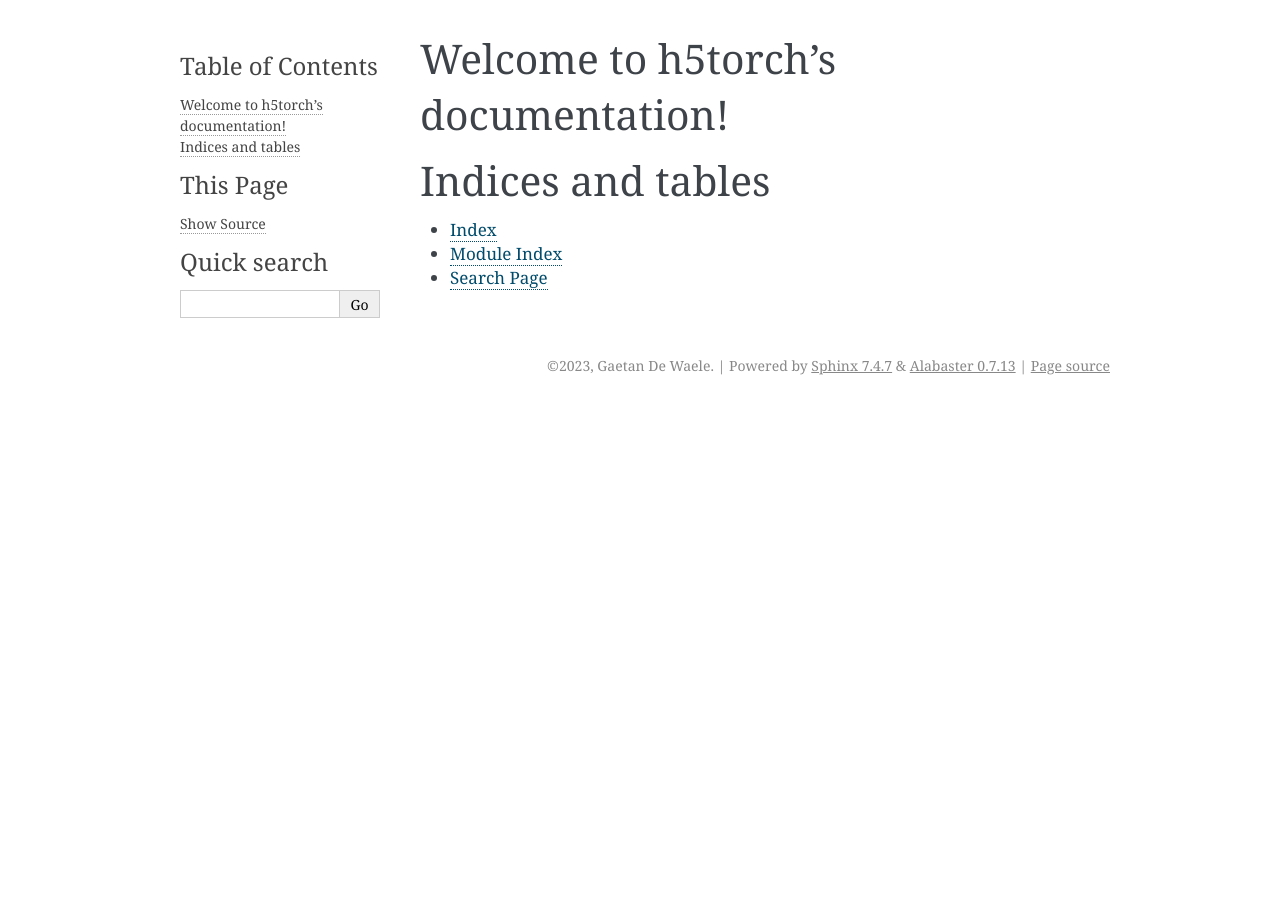
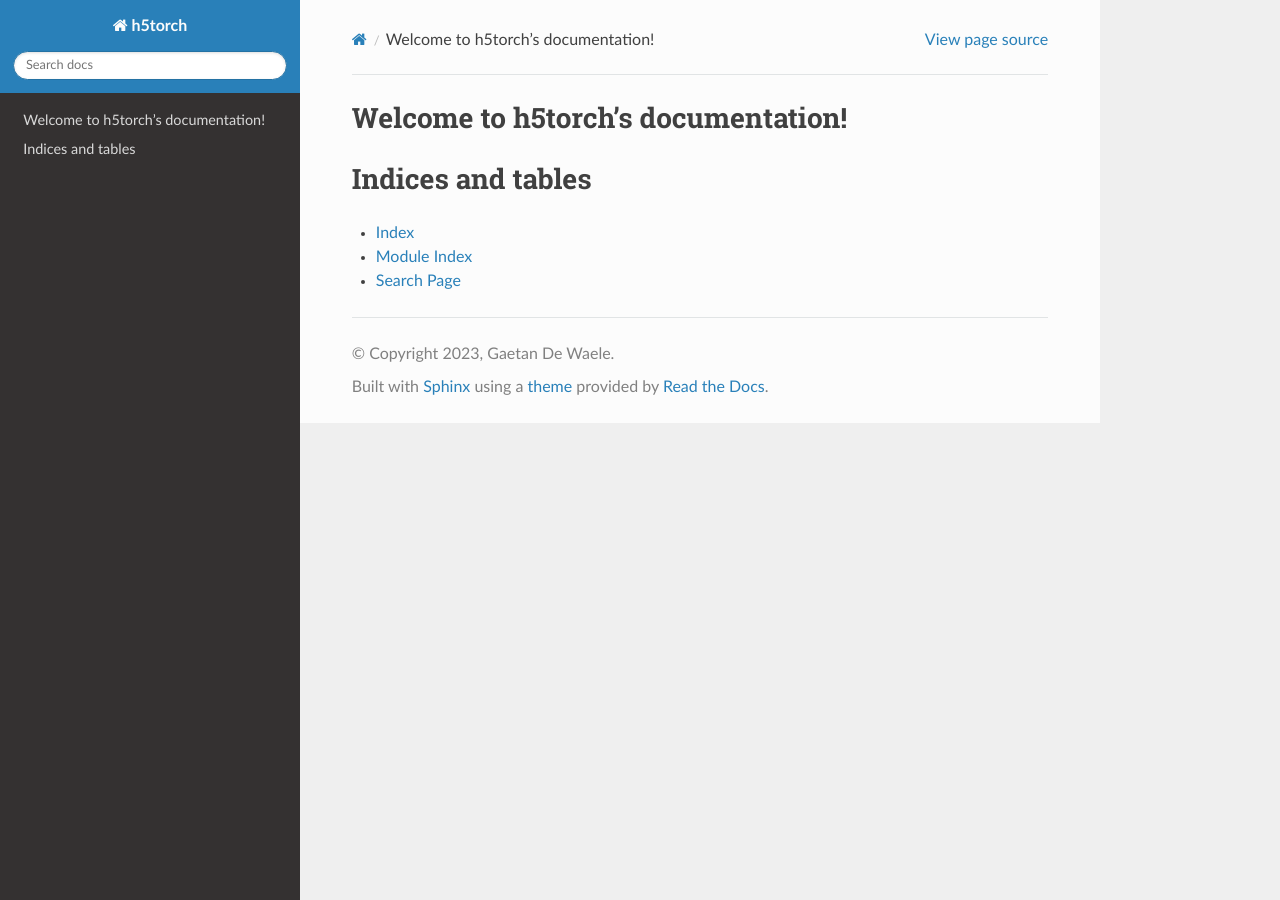
Before and after one commit to gdewael/h5torch, a Sphinx documentation site: the page built from docs/index.rst, in a window 1280 px wide. Built offline with Sphinx 7.4.7 and the Read the Docs theme 2.0.0, drawn with Linux system fonts in a browser that asks for light colours; some of the changed lines change nothing that is shown.

Commit message:
testing conf

```diff
--- a/docs/conf.py
+++ b/docs/conf.py
@@ -15,9 +15,11 @@ release = '0.1.8'
 # https://www.sphinx-doc.org/en/master/usage/configuration.html#general-configuration
 
 extensions = [
-    'sphinx.ext.autodoc',	     # To generate autodocs
-    'sphinx.ext.mathjax',           # autodoc with maths
-    'sphinx.ext.napoleon'           # For auto-doc configuration
+    'sphinx.ext.duration',
+    'sphinx.ext.doctest',
+    'sphinx.ext.autodoc',
+    'sphinx.ext.autosummary',
+    'sphinx.ext.intersphinx',
 ]
 
 templates_path = ['_templates']
@@ -28,7 +30,7 @@ exclude_patterns = []
 # -- Options for HTML output -------------------------------------------------
 # https://www.sphinx-doc.org/en/master/usage/configuration.html#options-for-html-output
 
-html_theme = 'alabaster'
+html_theme = 'sphinx_rtd_theme'
 html_static_path = ['_static']
 
 import sys
```
